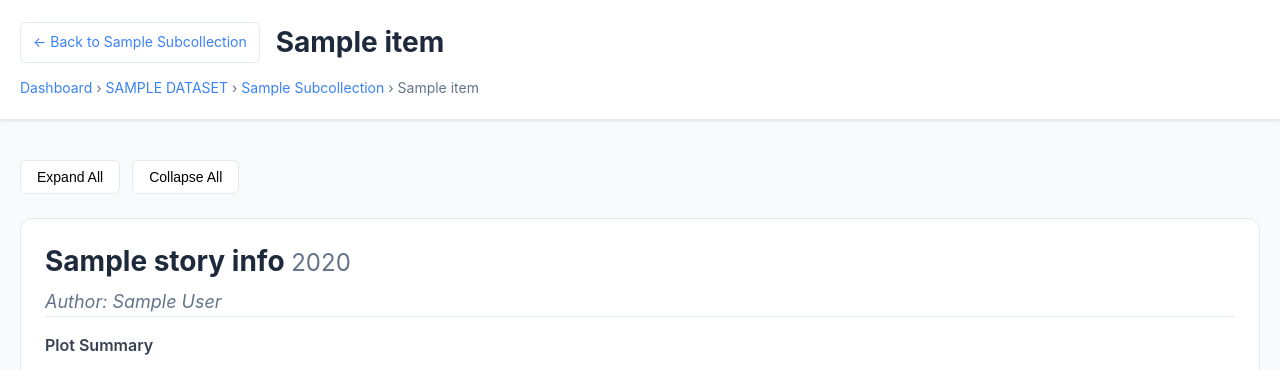
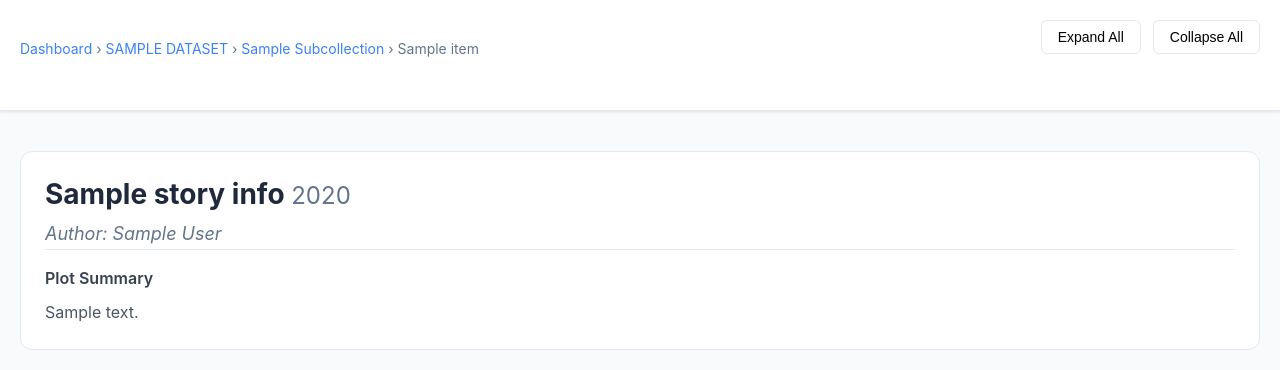
Before and after one commit to juand-r/ius-dashboard, a FastAPI app: template railway-app/templates/item_detail.html in a window 1280 px wide. Shown: the top 370 px of the page. Run offline with FastAPI, Linux system fonts and the light colour scheme; the template is opened without the code that fills it: most values are stand-ins (such as "Sample title", 1, 10 or a date in 2020).

Commit message:
UX improved

```diff
--- a/railway-app/templates/item_detail.html
+++ b/railway-app/templates/item_detail.html
@@ -35,7 +35,7 @@
         .header-content {
             display: flex;
             align-items: center;
-            gap: 16px;
+            justify-content: space-between;
             margin-bottom: 12px;
         }
 
@@ -472,26 +472,22 @@
     <header class="header">
         <div class="container">
             <div class="header-content">
-                <a href="/{{ dataset }}/{{ subcollection }}" class="back-button">← Back to {{ subcollection | replace("_", " ") | title }}</a>
-                <div>
-                    <h1>{{ item.name }}</h1>
+                <div class="breadcrumb">
+                    <a href="/">Dashboard</a> ›
+                    <a href="/{{ dataset }}">{{ dataset | upper }}</a> ›
+                    <a href="/{{ dataset }}/{{ subcollection }}">{{ subcollection | replace("_", " ") | title }}</a> ›
+                    {{ item.name }}
                 </div>
-            </div>
-            <div class="breadcrumb">
-                <a href="/">Dashboard</a> ›
-                <a href="/{{ dataset }}">{{ dataset | upper }}</a> ›
-                <a href="/{{ dataset }}/{{ subcollection }}">{{ subcollection | replace("_", " ") | title }}</a> ›
-                {{ item.name }}
+                <div class="controls">
+                    <button class="control-button" onclick="expandAll()">Expand All</button>
+                    <button class="control-button" onclick="collapseAll()">Collapse All</button>
+                </div>
             </div>
         </div>
     </header>
 
     <main class="main-content">
         <div class="container">
-            <div class="controls">
-                <button class="control-button" onclick="expandAll()">Expand All</button>
-                <button class="control-button" onclick="collapseAll()">Collapse All</button>
-            </div>
 
             <!-- Story Information -->
             {% if item.story_info and item.story_info.title %}
```
